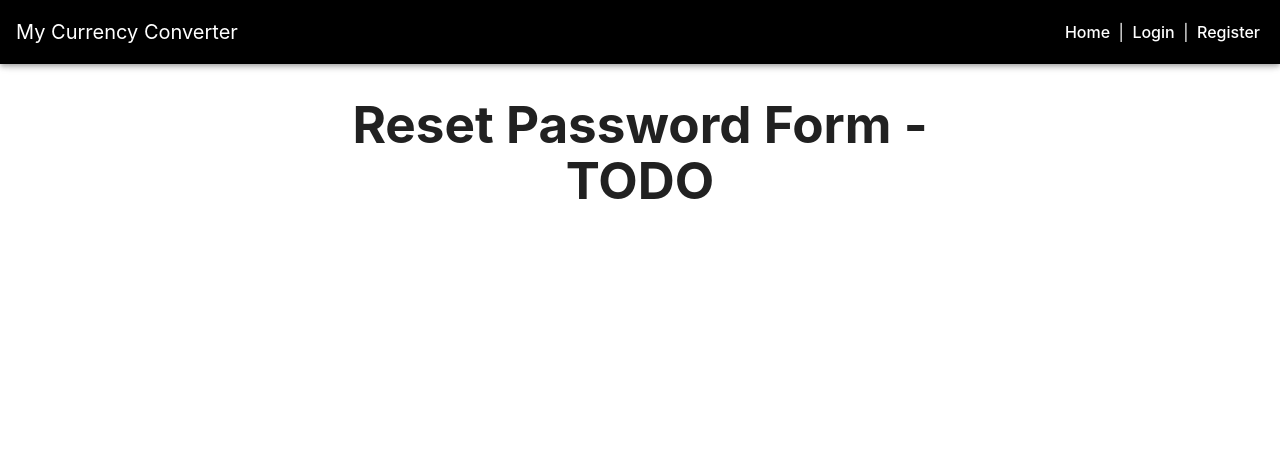
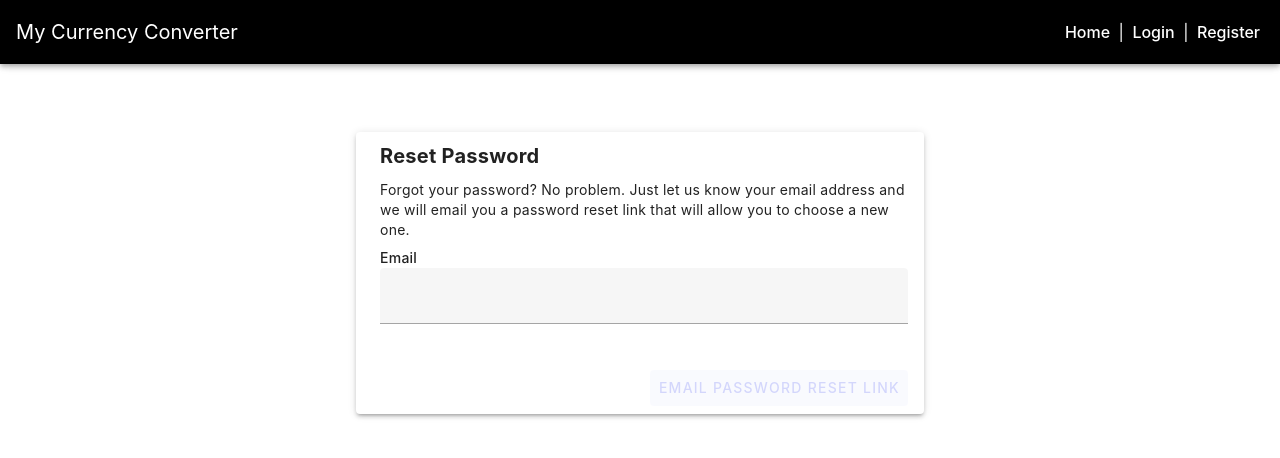
Before and after one commit to sagarthatte/currency-conversion-ui, a Vue app: page /resetpassword in a window 1280 px wide. Shown: the top 458 px of the page. Built offline with nearby package versions, Linux system fonts and the light colour scheme.

Commit message:
Basic password reset page

```diff
--- a/src/components/ResetPassword.vue
+++ b/src/components/ResetPassword.vue
@@ -1,6 +1,54 @@
 <script>
+	export default {
+		data() {
+			return {
+				email: ''
+			};
+		},
+		methods: {
+			async requestPasswordResetEmail() {
+				console.log('Password Reset requested');
+				// try {
+				// 	const response = await axios.post(`${process.env.VUE_APP_API_URL}/login`, {
+				// 		email: this.email,
+				// 		password: this.password,
+				// 		remember: this.rememberMe
+				// 	});
+
+				// 	// Handle successful login based on response data (e.g., store token, redirect)
+				// 	console.log('Login successful:', response.data);
+				// } catch (error) {
+				// 	console.error('Login error:', error);
+				// 	// Handle login errors (e.g., display error message)
+				// }
+			},
+		},
+	};
 </script>
 
 <template>
-    <h1>Reset Password Form - TODO</h1>
+	<v-container>
+		<v-row align="center" justify="center" class="mt-2">
+			<v-col cols="12">
+				<v-card outlined elevation="3">
+					<v-card-title class="text-left ml-2">
+						<span class="font-weight-bold">Reset Password</span>
+					</v-card-title>
+					<v-card-text class="ml-2">
+                        <div class="text-left">
+                            Forgot your password? No problem. Just let us know your email address and we will email you a password reset link that will allow you to choose a new one.
+                        </div>
+						<div class="text-left font-weight-medium mt-2">Email</div>
+						<v-text-field v-model="email" required type="email" outlined fullWidth />
+					</v-card-text>
+					<v-card-actions>
+						<v-spacer></v-spacer>
+						<v-btn variant="tonal" color="#5865f2" @click="requestPasswordResetEmail" class="mr-2" :disabled="!email">
+							Email Password Reset Link
+						</v-btn>
+					</v-card-actions>
+				</v-card>
+			</v-col>
+		</v-row>
+	</v-container>
 </template>
```
